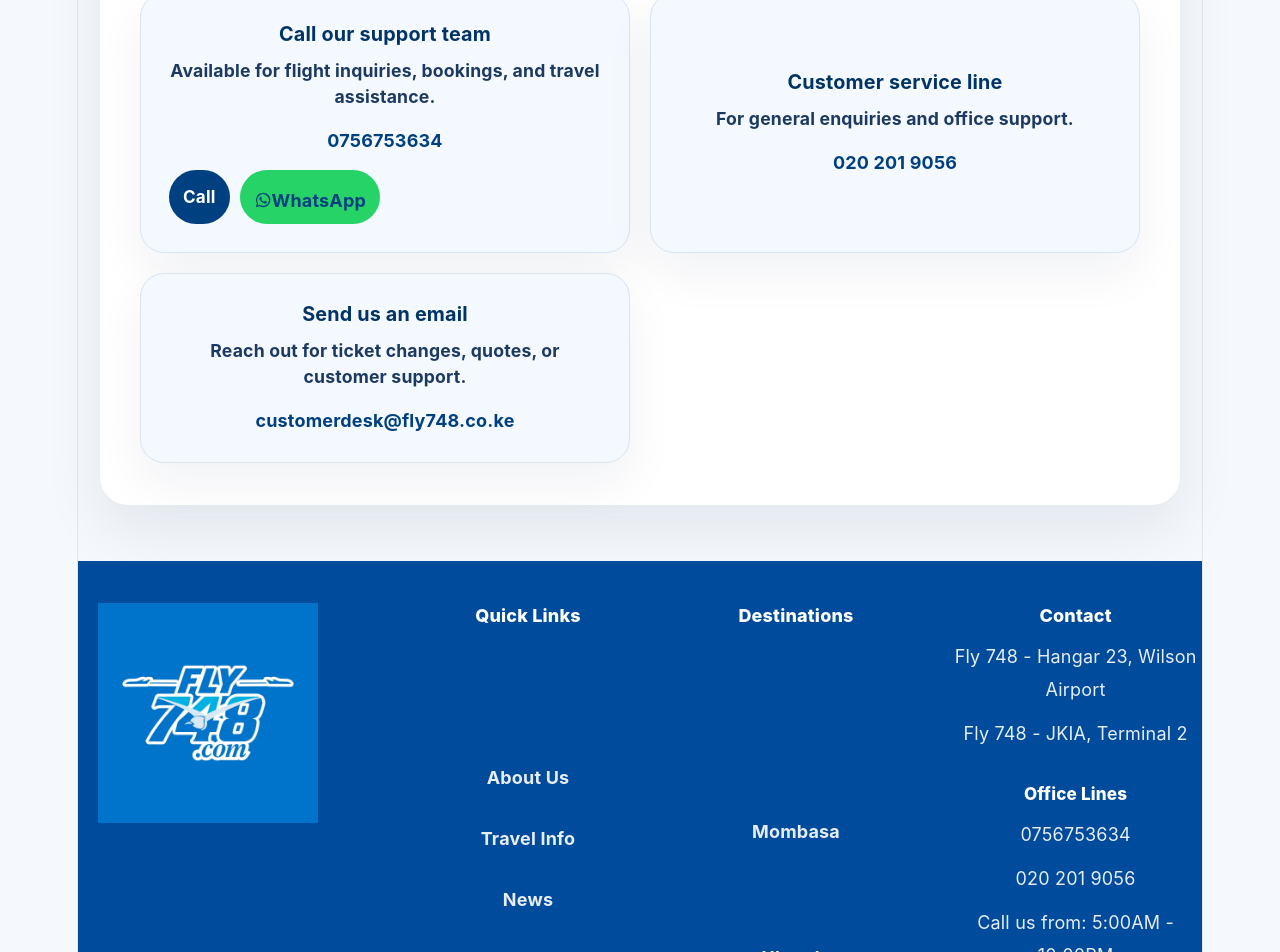
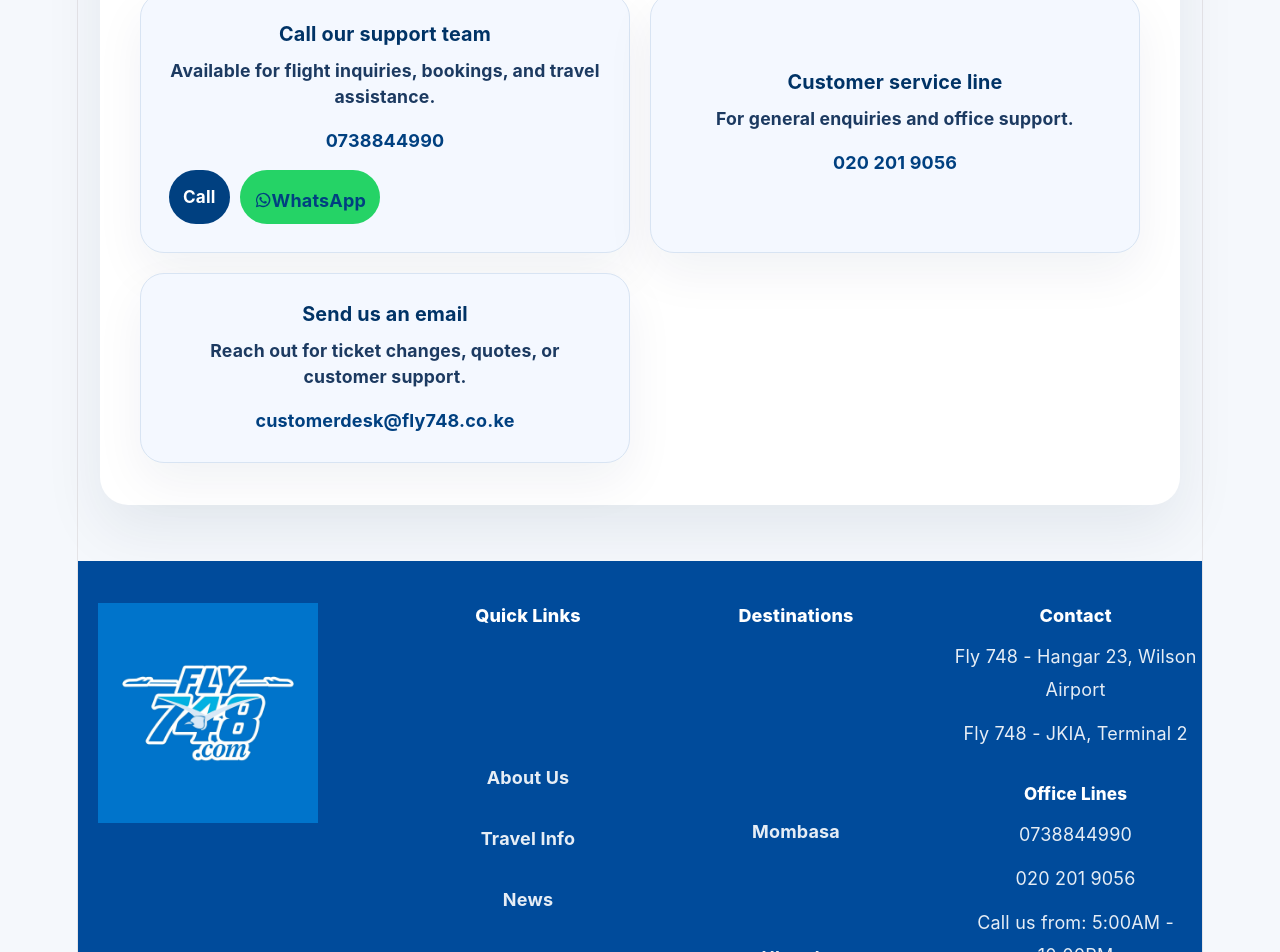
Before and after one commit to muriukikelly7-lang/fly748new, a React (Vite) app: page / in a window 1280 px wide. Shown: the part 6400-7352 px from the top of the page. Built offline with nearby package versions, Linux system fonts and the light colour scheme.

Commit message:
Update WhatsApp contact number

```diff
--- a/src/App.jsx
+++ b/src/App.jsx
@@ -3,6 +3,8 @@
 import { HashRouter, Routes, Route, Link, useParams } from 'react-router-dom';
 import Gallery from './components/Gallery';
 
+const whatsappNumber = '0738844990';
+const whatsappInternationalNumber = `254${whatsappNumber.replace(/^0/, '')}`;
 const assetFromBase = (path) => `${import.meta.env.BASE_URL}${path.replace(/^\/+/, '')}`;
 
 const heroSlides = [
@@ -472,9 +474,8 @@
                         return;
                       }
 
-                      const whatsappNumber = '0756753634';
                       const message = `Hello Fly 748,\n\nI would like to confirm my booking:\nRoute: ${submitted.origin} → ${submitted.destination}\nDepart: ${submitted.departDate}${submitted.tripType === 'Roundtrip' ? `\nReturn: ${submitted.returnDate}` : ''}\nPassengers: ${submitted.passengers}\nFlight: ${submitted.flightNo} (${submitted.reg})\nTotal: Ksh. ${submitted.totalPrice.toLocaleString()}\n\nPassenger details:\nName: ${passengerInfo.fullName}\nID/Passport: ${passengerInfo.idNumber}\nPassenger type: ${passengerInfo.passengerType}\nPhone: ${passengerInfo.phone}\nEmail: ${passengerInfo.email}\nSpecial requests: ${passengerInfo.specialRequest || 'None'}\n\nPlease help me complete this booking.`;
-                      const whatsappUrl = `https://wa.me/254${whatsappNumber.replace(/^0/, '')}?text=${encodeURIComponent(message)}`;
+                      const whatsappUrl = `https://wa.me/${whatsappInternationalNumber}?text=${encodeURIComponent(message)}`;
                       window.open(whatsappUrl, '_blank');
                     }}
                   >
@@ -684,10 +685,10 @@
         <div className="contact-card contact-card--actions">
           <h3>Call our support team</h3>
           <p>Available for flight inquiries, bookings, and travel assistance.</p>
-          <span>0756753634</span>
+          <span>{whatsappNumber}</span>
           <div className="contact-actions">
-            <a className="contact-action-btn contact-action-btn--call" href="tel:+254756753634">Call</a>
-            <a className="contact-action-btn contact-action-btn--whatsapp" href="https://wa.me/254756753634?text=Hello%20Fly%20748%2C%20I%20would%20like%20assistance." target="_blank" rel="noreferrer" aria-label="Contact us on WhatsApp">
+            <a className="contact-action-btn contact-action-btn--call" href={`tel:+${whatsappInternationalNumber}`}>Call</a>
+            <a className="contact-action-btn contact-action-btn--whatsapp" href={`https://wa.me/${whatsappInternationalNumber}?text=Hello%20Fly%20748%2C%20I%20would%20like%20assistance.`} target="_blank" rel="noreferrer" aria-label="Contact us on WhatsApp">
               <span className="contact-action-icon" aria-hidden="true">
                 <svg viewBox="0 0 24 24" role="img" aria-hidden="true">
                   <path d="M12.04 2.5a9.49 9.49 0 0 0-8.2 14.08L2.5 21.5l5.06-1.33A9.49 9.49 0 1 0 12.04 2.5Zm0 17.32a7.82 7.82 0 0 1-3.98-1.1l-.28-.17-3.01.79.8-2.93-.18-.3A7.82 7.82 0 1 1 12.04 19.82Zm4.42-5.84c-.24-.12-1.43-.7-1.65-.78-.22-.08-.38-.12-.54.12-.16.24-.62.78-.76.94-.14.16-.28.18-.52.06-.24-.12-1.01-.37-1.93-1.18-.71-.64-1.19-1.43-1.33-1.67-.14-.24-.01-.37.11-.49.1-.1.24-.28.36-.42.12-.14.16-.24.24-.4.08-.16.04-.3-.02-.42-.06-.12-.54-1.3-.74-1.78-.19-.47-.39-.41-.54-.41h-.46c-.16 0-.42.06-.64.3-.22.24-.85.83-.85 2.03 0 1.2.87 2.36.99 2.52.12.16 1.72 2.63 4.17 3.68.58.25 1.03.4 1.38.52.58.18 1.11.16 1.53.1.47-.07 1.43-.58 1.63-1.14.2-.56.2-1.04.14-1.14-.06-.1-.22-.16-.46-.28Z" fill="currentColor"/>
@@ -760,7 +761,7 @@
     <div className="page-copy">
       <p>Fly 748 - Hangar 23, Wilson Airport</p>
       <p>Fly 748 - JKIA, Terminal 2</p>
-      <p>Call us: 0756753634</p>
+      <p>Call us: {whatsappNumber}</p>
       <p>Office line: 020 201 9056</p>
       <p>Email: customerdesk@fly748.co.ke</p>
     </div>
@@ -1221,7 +1222,7 @@
             <p>Fly 748 - Hangar 23, Wilson Airport</p>
             <p>Fly 748 - JKIA, Terminal 2</p>
             <span className="footer-heading small-heading">Office Lines</span>
-            <p>0756753634</p>
+            <p>{whatsappNumber}</p>
             <p>020 201 9056</p>
             <p>Call us from: 5:00AM - 10:00PM</p>
             <p>Email us anytime:</p>
```
